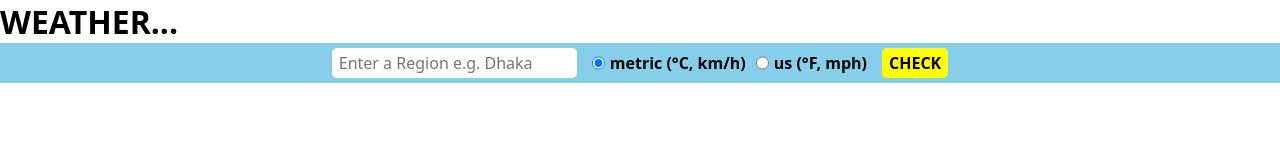
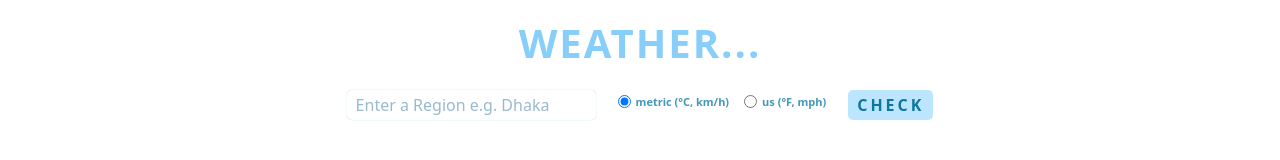
Before and after one commit to raiyanmrf/top-weather-app, a website built with webpack: page src/index.html in a window 1280 px wide. Built offline with nearby package versions, Linux system fonts and the light colour scheme; no server answers.

Commit message:
Update styles.css
NEW: .title
color adjusted

```diff
--- a/src/styles.css
+++ b/src/styles.css
@@ -19,11 +19,20 @@ body {
     sans-serif;
 }
 
+.title {
+  text-align: center;
+  margin-block: 15px;
+  font-weight: bolder;
+  letter-spacing: 2px;
+  color: lightskyblue;
+  font-size: 2.5rem;
+}
+
 form {
   display: flex;
-  align-items: center;
+  align-items: flex-start;
   gap: 15px;
-  background-color: skyblue;
+  /* background-color: skyblue; */
   justify-content: center;
   padding: 5px;
   font-weight: 600;
@@ -33,29 +42,44 @@ form * {
   font-size: medium;
 }
 
+.search-input {
+  box-shadow: 0px 0px 1px 0px skyblue;
+}
+.search-input::placeholder {
+  color: rgb(152, 186, 207);
+}
 .search-input,
 .submit-btn,
 .radio-input {
-  padding: 4px 7px;
+  padding: 4px 9px;
   border: none;
+  min-width: fit-content;
   border-radius: 5px;
 }
 
 .radio-section {
   display: flex;
-  gap: 10px;
+  gap: 15px;
+  /* background-color: rgb(229, 228, 228); */
+  padding: 4px 7px;
+  border-radius: 5px;
 }
 .radio-container {
   display: flex;
   gap: 5px;
 }
-.radio-input {
-  font-size: small;
+.radio-label {
+  font-size: 11px !important;
+  color: rgb(67, 152, 185) !important;
 }
 .submit-btn {
-  background-color: yellow;
+  background-color: rgb(188, 229, 255);
   cursor: pointer;
   font-weight: 600;
+  box-shadow: 0px 0px 1px 0px white;
+  color: rgb(14, 119, 160);
+  text-transform: capitalize;
+  letter-spacing: 3px;
 }
 
 .card {
```
